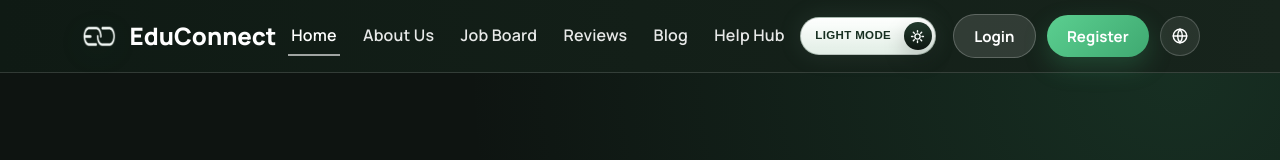
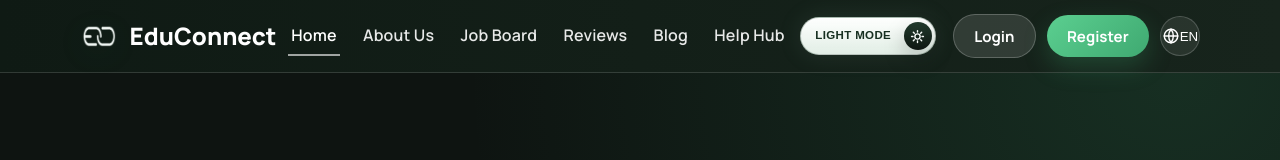
Before and after one commit to mubasshirahin/EduConnect, a React (Vite) app in the folder client/: page / in a window 1280 px wide. Shown: the top 160 px of the page. Built offline with nearby package versions, Linux system fonts and the light colour scheme.

Commit message:
fix navbar language button label

```diff
--- a/client/src/components/Navbar.jsx
+++ b/client/src/components/Navbar.jsx
@@ -68,6 +68,7 @@ function Navbar({ onLoginClick, onRegisterClick, authUser, theme, onToggleTheme,
           <path d="M12 3a14.5 14.5 0 0 0 0 18" />
         </svg>
       </span>
+      <span className="language-icon-code">{languageCode}</span>
     </button>
   );
 
```
